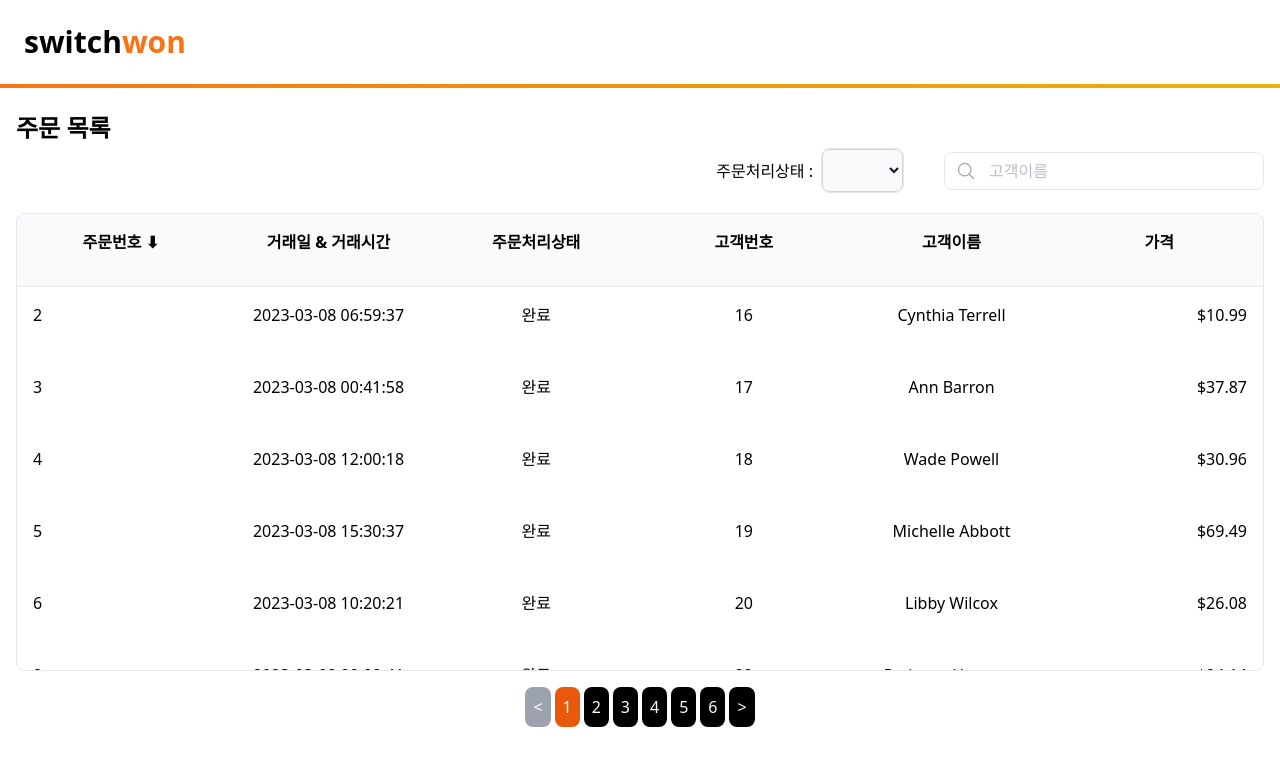
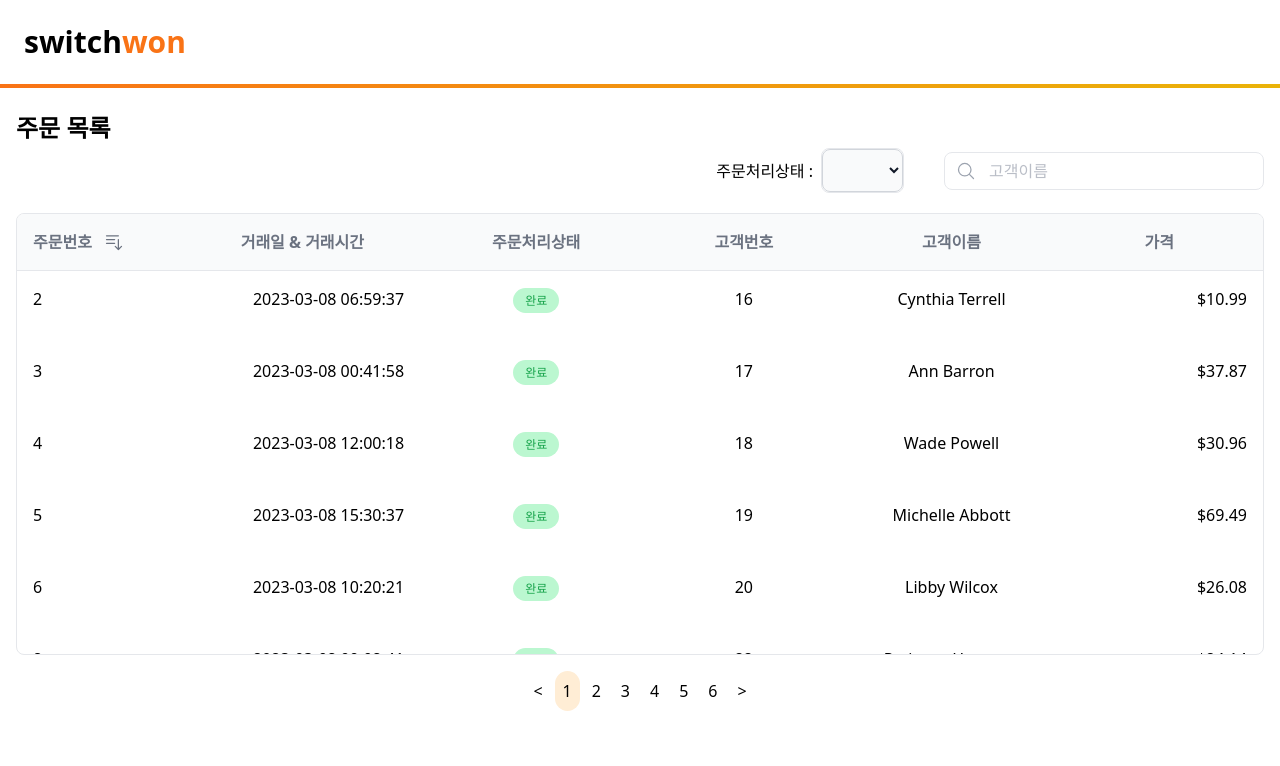
Before and after one commit to wanted-pre-7/pre-onboarding-9th-4-7, a React (Vite) app: page /orderlist in a window 1280 px wide. Shown: the top 766 px of the page. Built offline with nearby package versions, Linux system fonts and the light colour scheme.

Commit message:
feat: sort 아이콘 생성 및 테이블 스타일 변경

```diff
--- a/src/components/orderlist/OrderTable.tsx
+++ b/src/components/orderlist/OrderTable.tsx
@@ -1,4 +1,6 @@
 import type { IDataResponse } from "../../types";
+import TableSortAscIcon from "./TableSortAscIcon";
+import TableSortDescIcon from "./TableSortDescIcon";
 
 const OrderTable = ({
   data,
@@ -15,26 +17,51 @@ const OrderTable = ({
     <div className="overflow-hidden border border-gray-200 dark:border-gray-700 md:rounded-lg">
       <table className="min-w-full divide-y divide-gray-200 dark:divide-gray-700">
         <thead className="bg-gray-50 dark:bg-gray-800">
-          <tr className="flex w-full mb-4">
-            <th className="p-4 w-1/4" onClick={() => setSortConfig("id")}>
-              주문번호
-              {sortKey === "id" ? (
-                <span>{sortDir === "asc" ? " ⬇︎" : " ⬆︎"}</span>
-              ) : null}
+          <tr className="flex w-full">
+            <th
+              scope="col"
+              onClick={() => setSortConfig("id")}
+              className="p-4 w-1/4 rtl:text-right text-gray-500 dark:text-gray-400"
+            >
+              <button className="flex items-center gap-x-3 focus:outline-none">
+                <span>주문번호</span>
+                {sortKey === "id" ? (
+                  sortDir === "asc" ? (
+                    <TableSortAscIcon />
+                  ) : (
+                    <TableSortDescIcon />
+                  )
+                ) : null}
+              </button>
             </th>
             <th
-              className="p-4 w-1/4"
+              scope="col"
               onClick={() => setSortConfig("transaction_time")}
+              className="p-4 w-1/4 rtl:text-right text-gray-500 dark:text-gray-400"
             >
-              거래일 & 거래시간
-              {sortKey === "transaction_time" ? (
-                <span>{sortDir === "asc" ? " ⬇︎" : " ⬆︎"}</span>
-              ) : null}
+              <button className="flex items-center gap-x-3 focus:outline-none">
+                <span>거래일 & 거래시간</span>
+                {sortKey === "transaction_time" ? (
+                  sortDir === "asc" ? (
+                    <TableSortAscIcon />
+                  ) : (
+                    <TableSortDescIcon />
+                  )
+                ) : null}
+              </button>
             </th>
-            <th className="p-4 w-1/4">주문처리상태</th>
-            <th className="p-4 w-1/4">고객번호</th>
-            <th className="p-4 w-1/4">고객이름</th>
-            <th className="p-4 w-1/4">가격</th>
+            <th className="p-4 w-1/4 rtl:text-right text-gray-500 dark:text-gray-400">
+              주문처리상태
+            </th>
+            <th className="p-4 w-1/4 rtl:text-right text-gray-500 dark:text-gray-400">
+              고객번호
+            </th>
+            <th className="p-4 w-1/4 rtl:text-right text-gray-500 dark:text-gray-400">
+              고객이름
+            </th>
+            <th className="p-4 w-1/4 rtl:text-right text-gray-500 dark:text-gray-400">
+              가격
+            </th>
           </tr>
         </thead>
         <tbody className="bg-grey-light flex flex-col items-center justify-between overflow-y-scroll w-full h-96">
@@ -43,7 +70,15 @@ const OrderTable = ({
               <td className="p-4 w-1/4">{item.id}</td>
               <td className="p-4 w-1/4 text-center">{item.transaction_time}</td>
               <td className="p-4 w-1/4 text-center">
-                {item.status ? "완료" : "미완료"}
+                {item.status ? (
+                  <span className="bg-green-200 text-green-600 py-1 px-3 rounded-full text-xs">
+                    완료
+                  </span>
+                ) : (
+                  <span className="bg-red-200 text-red-600 py-1 px-3 rounded-full text-xs">
+                    미완료
+                  </span>
+                )}
               </td>
               <td className="p-4 w-1/4 text-center">{item.customer_id}</td>
               <td className="p-4 w-1/4 text-center">{item.customer_name}</td>
--- a/src/components/orderlist/Pagination.tsx
+++ b/src/components/orderlist/Pagination.tsx
@@ -13,9 +13,10 @@ const Pagination = ({
 
   return (
     <>
+      {total > 0 ? (
         <nav className="flex justify-center items-center gap-1 m-4">
           <button
-          className="border-none rounded-lg p-2 m-0 bg-black text-white text-base hover:bg-orange-600 disabled:bg-gray-400 disabled:cursor-not-allowed "
+            className="border-none rounded-lg p-2 m-0  text-black text-base disabled:cursor-not-allowed "
             onClick={() => setPage(String(Number(page) - 2))}
             disabled={page === "1"}
           >
@@ -25,7 +26,7 @@ const Pagination = ({
             .fill(0)
             .map((_, i) => (
               <button
-              className="border-none rounded-lg p-2 m-0 bg-black text-white text-base hover:bg-orange-600 aria-selected:bg-orange-600 "
+                className="border-none rounded-3xl p-2 m-0  text-black text-base hover:bg-orange-100 aria-selected:bg-orange-100 "
                 key={page + (i + 1)}
                 onClick={() => setPage(i + "")}
                 aria-selected={page == String(i + 1) ? true : false}
@@ -34,13 +35,14 @@ const Pagination = ({
               </button>
             ))}
           <button
-          className="border-none rounded-lg p-2 m-0 bg-black text-white text-base hover:bg-orange-600 disabled:bg-gray-400 disabled:cursor-not-allowed"
+            className="border-none rounded-lg p-2 m-0  text-black text-base  disabled:cursor-not-allowed"
             onClick={() => setPage(page)}
             disabled={page == numPages + ""}
           >
             &gt;
           </button>
         </nav>
+      ) : null}
     </>
   );
 };
--- /dev/null
+++ b/src/components/orderlist/TableSortAscIcon.tsx
@@ -0,0 +1,20 @@
+const TableSortAscIcon = () => {
+  return (
+    <svg
+      xmlns="http://www.w3.org/2000/svg"
+      fill="none"
+      viewBox="0 0 24 24"
+      strokeWidth="1.5"
+      stroke="currentColor"
+      className="h-5"
+    >
+      <path
+        strokeLinecap="round"
+        strokeLinejoin="round"
+        d="M3 4.5h14.25M3 9h9.75M3 13.5h9.75m4.5-4.5v12m0 0l-3.75-3.75M17.25 21L21 17.25"
+      />
+    </svg>
+  );
+};
+
+export default TableSortAscIcon;
--- /dev/null
+++ b/src/components/orderlist/TableSortDescIcon.tsx
@@ -0,0 +1,20 @@
+const TableSortDescIcon = () => {
+  return (
+    <svg
+      xmlns="http://www.w3.org/2000/svg"
+      fill="none"
+      viewBox="0 0 24 24"
+      strokeWidth="1.5"
+      stroke="currentColor"
+      className="h-5"
+    >
+      <path
+        strokeLinecap="round"
+        strokeLinejoin="round"
+        d="M3 4.5h14.25M3 9h9.75M3 13.5h5.25m5.25-.75L17.25 9m0 0L21 12.75M17.25 9v12"
+      />
+    </svg>
+  );
+};
+
+export default TableSortDescIcon;
```
Lines whose indentation alone changed are shown as unchanged.
